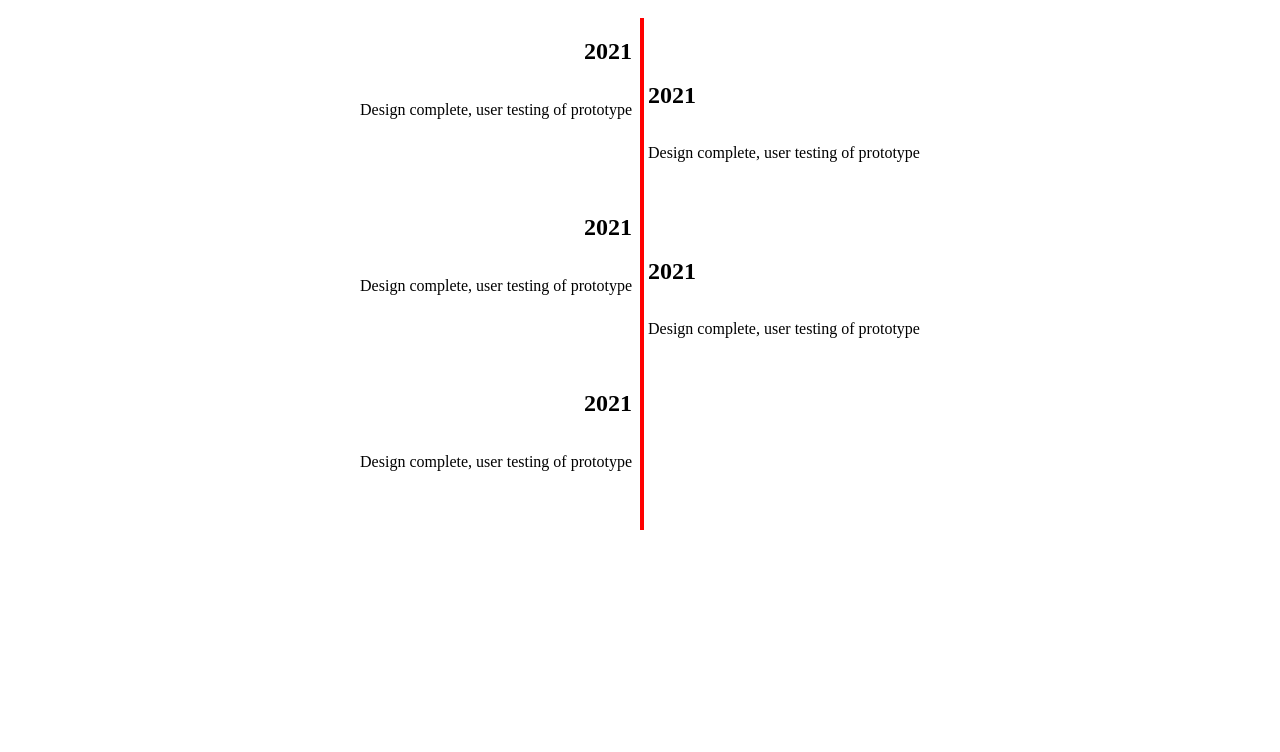
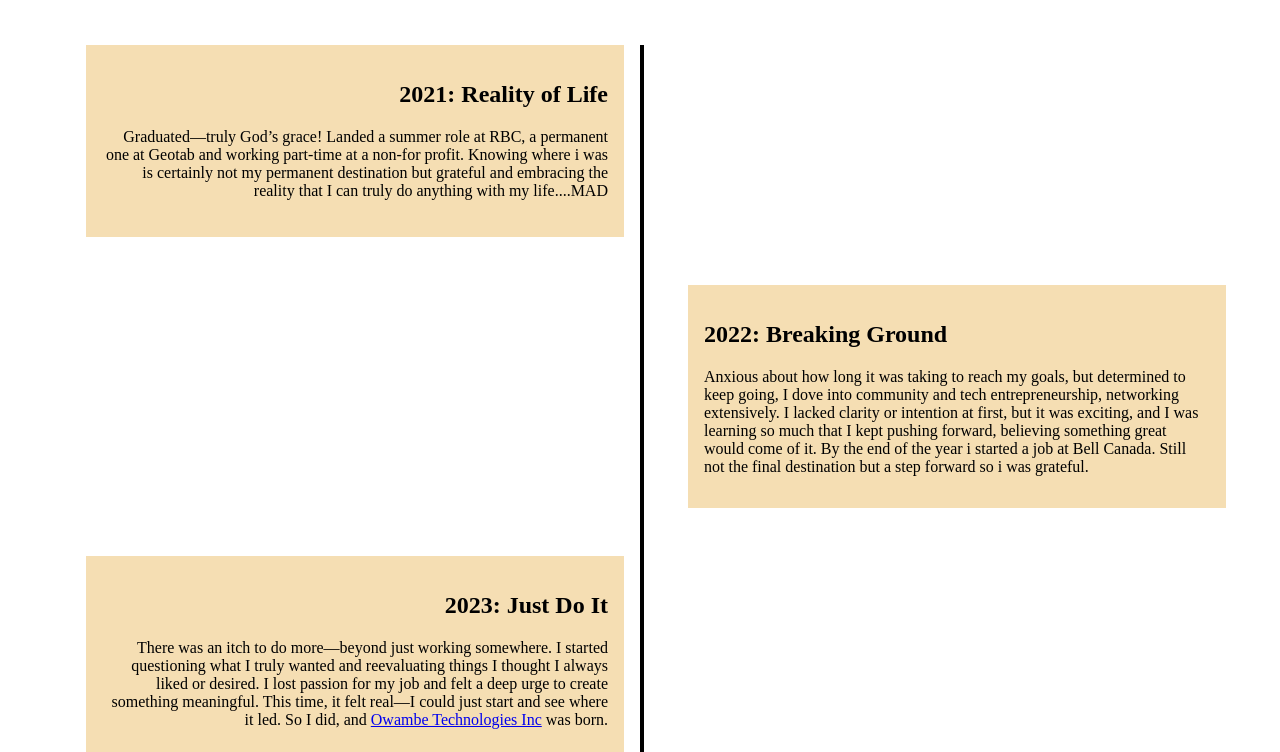
Before and after one commit to blckwhtnud/Feyisayo-Personal-Website, an Eleventy site: page work.html in a window 1280 px wide. Shown: the part 48-800 px from the top of the page. Built offline with nearby package versions, Linux system fonts and the light colour scheme; Eleventy itself is replaced by a stand-in of ours; files that its build step writes are made by us from their sources.

Commit message:
almost done

```diff
--- a/assets/landingpage.css
+++ b/assets/landingpage.css
@@ -65,7 +65,7 @@ body {
   font-family: Bitter;
 }
 html {
-  background-color: #83c5be;
+  background-color: #fffbf8;
   min-height: 100vh;
   width: 100vw;
   font-size: 18px;
@@ -141,7 +141,7 @@ h1 {
   text-decoration-style: solid;
 } */
 
-.button1 {
+/* .button1 {
   align-items: center;
   background-color: #fee6e3;
   border: 5px solid #111;
@@ -193,7 +193,7 @@ h1 {
   .down {
     transform: rotate(45deg);
     -webkit-transform: rotate(45deg);
-  }
+  } */
 }
 .centeredcontent {
   text-align: center;
@@ -217,13 +217,13 @@ h1 {
   }
 }
 
-.button2 {
+/* .button2 {
   transition-duration: 0.1s;
 }
 .button2:hover {
   background-color: white;
-  color: black;
-}
+  color: black; */
+/* } */
 
 .aboutgraphic {
   overflow: hidden;
--- a/work.html
+++ b/work.html
@@ -1,23 +1,28 @@
 <style>
   html {
     scroll-behavior: smooth;
+    box-sizing: border-box;
   }
 
   .timeline {
     position: relative;
-    display: grid;
-    grid-template-columns: 1fr 1fr;
-    gap: 1em;
   }
+
   .event {
+    --spacer: 3em;
+    --event-width: calc(40%);
+    position: relative;
+    left: calc(50% - var(--event-width) - (2 * var(--spacer)));
+    width: var(--event-width);
     min-height: 10em;
-    display: flex;
-    flex-direction: column;
     text-align: right;
+    margin: var(--spacer);
+    padding: 1em;
+    background-color: wheat;
   }
+
   .event:nth-child(2n) {
-    /* grid-column: 2/-1; */
-    justify-content: flex-end;
+    left: 50%;
     text-align: left;
   }
   .timeline-line {
@@ -26,31 +31,65 @@
     left: 50%;
     bottom: 0;
     width: 4px;
-    background-color: red;
+    background-color: black;
+  }
+
+  @media screen and (max-width: 800px) {
+    .e .event:nth-child(2n) {
+      left: 0%;
+      text-align: left;
+    }
   }
 </style>
 
 <h1 class="header" id="work">WORK</h1>
 <div class="timeline">
   <div class="event">
-    <h2>2021</h2>
-    <p>Design complete, user testing of prototype</p>
+    <h2>2021: Reality of Life</h2>
+    <p>
+      Graduated—truly God’s grace! Landed a summer role at RBC, a permanent one
+      at Geotab and working part-time at a non-for profit. Knowing where i was
+      is certainly not my permanent destination but grateful and embracing the
+      reality that I can truly do anything with my life....MAD
+    </p>
   </div>
   <div class="event">
-    <h2>2021</h2>
-    <p>Design complete, user testing of prototype</p>
+    <h2>2022: Breaking Ground</h2>
+    <p>
+      Anxious about how long it was taking to reach my goals, but determined to
+      keep going, I dove into community and tech entrepreneurship, networking
+      extensively. I lacked clarity or intention at first, but it was exciting,
+      and I was learning so much that I kept pushing forward, believing
+      something great would come of it. By the end of the year i started a job
+      at Bell Canada. Still not the final destination but a step forward so i
+      was grateful.
+    </p>
   </div>
   <div class="event">
-    <h2>2021</h2>
-    <p>Design complete, user testing of prototype</p>
+    <h2>2023: Just Do It</h2>
+    <p>
+      There was an itch to do more—beyond just working somewhere. I started
+      questioning what I truly wanted and reevaluating things I thought I always
+      liked or desired. I lost passion for my job and felt a deep urge to create
+      something meaningful. This time, it felt real—I could just start and see
+      where it led. So I did, and
+      <a href="https://www.owambe.ca/">Owambe Technologies Inc</a> was born.
+    </p>
   </div>
   <div class="event">
-    <h2>2021</h2>
-    <p>Design complete, user testing of prototype</p>
+    <h2>2024: Expansion</h2>
+    <p>
+      This year brought the reality of adulthood—the duality of things not going
+      as planned but also going great. Faith was my anchor, and 'all things work
+      for my good' became my motto. I learned so much about life, people, and
+      myself. Owambe grew, solidifying my desire to create, and I accepted that
+      maybe I don’t want the life I once envisioned. I want better and more
+      aligned with me and who God made me.
+    </p>
   </div>
   <div class="event">
-    <h2>2021</h2>
-    <p>Design complete, user testing of prototype</p>
+    <h2>2025: Discovery</h2>
+    <p>Working Building, Believing! Check back December 2025 for a summary.</p>
   </div>
 
   <div class="timeline-line">&nbsp;</div>
```
Also changed, not shown: about.html (+23 -27 lines), contact.html (+24 -16 lines), header.html (+2 -2 lines), Images/landingpage.png (deleted), Images/landingpageimg.png (added).
